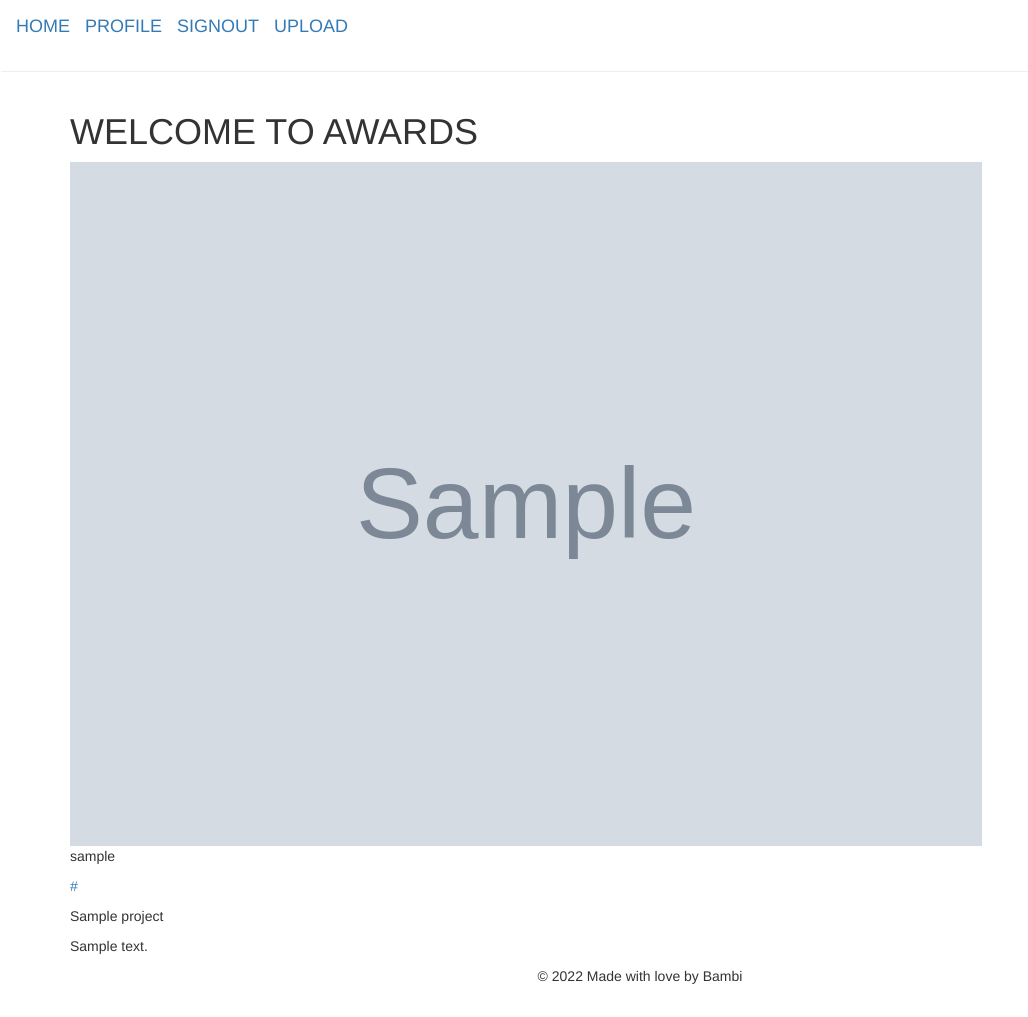
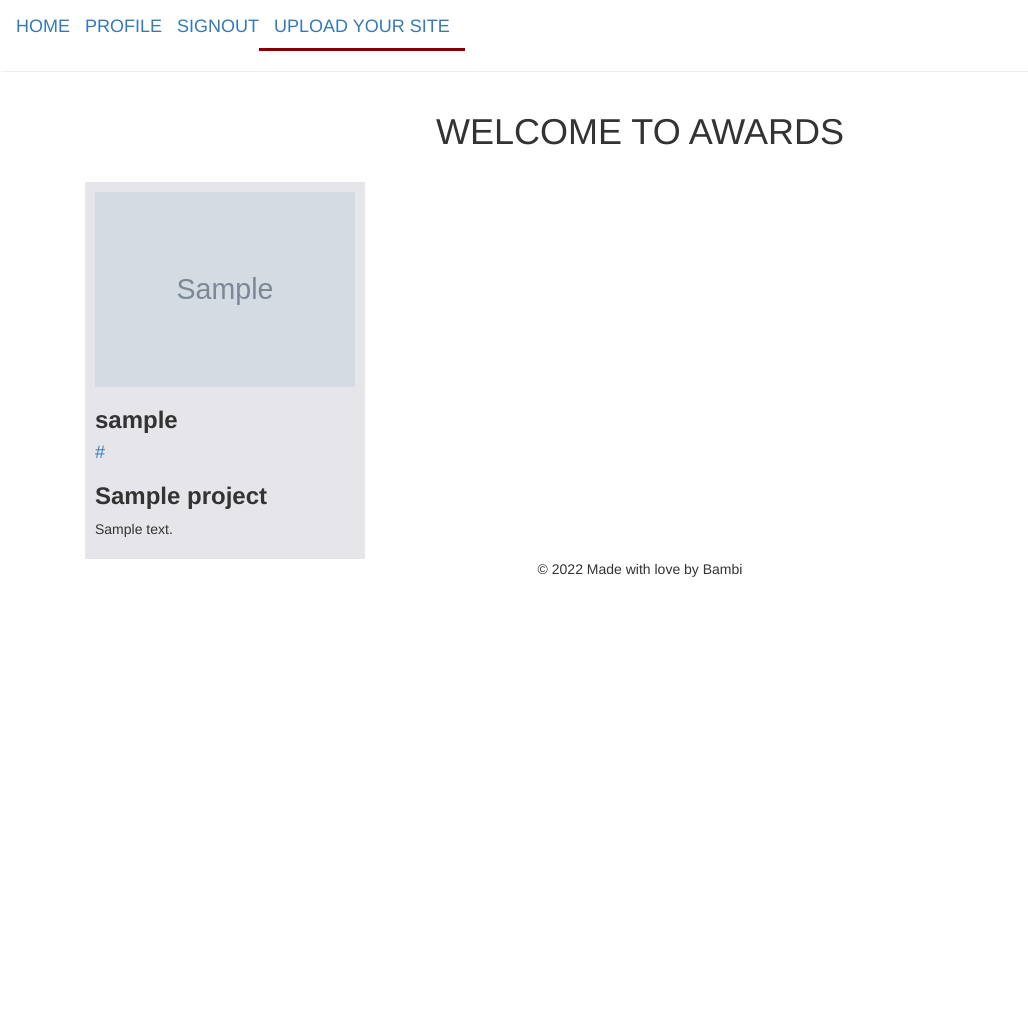
Before and after one commit to Moni-que/AwardsClone, a Django app: page /index in a window 1280 px wide. Shown: the whole page, without its empty margins (0-1028 px from the left). After the commit the page ends 577 px from the top, so only its background shows below. Run offline with Django 4.2, Linux system fonts and the light colour scheme; a user stored in the database is signed in; tables that the repository leaves empty hold one stand-in row (values such as "Sample post"); grey boxes marked "Sample" are stand-in pictures; some libraries are stand-ins or nearby versions.

Commit message:
add more styles

```diff
--- a/AwwwardsClone/templates/all_templates/index.html
+++ b/AwwwardsClone/templates/all_templates/index.html
@@ -3,18 +3,22 @@
 {% block content %}
 
     <div class="container">
-        <h1>WELCOME TO AWARDS</h1>
+        <h1 class="text-center" style="padding-bottom: 20px;">WELCOME TO AWARDS</h1>
         {% for project in projects %}
-            {% if project.image %}
-                <img src="{{project.image.url}}" style="width: 80%;" alt="">
-            {% endif %}
-            <p>{{project.user}}</p>
-            <a href=""><p>{{project.project_link}}</p></a>
-            <p>{{project.project_name}}</p>
-            <p>{{project.project_description}}</p>
 
-
-
+        <div class="col-md-4">
+            <div class="card" style="width: 80%;background-color:  #e6e6ea; padding: 10px;">
+                {% if project.image %}
+                    <img src="{{project.image.url}}" style="width: 100%;" alt="">
+                {% endif %}
+                <div class="card-body">
+                    <h3><b>{{project.user}}</b></h3>
+                    <a href="" style="text-decoration: none;"><h4>{{project.project_link}}</h4></a>
+                    <h3><b>{{project.project_name}}</b></h3>
+                    <p>{{project.project_description}}</p>
+                </div>
+            </div>
+        </div>
 
         {% endfor%}
     </div>
--- a/AwwwardsClone/templates/navbar.html
+++ b/AwwwardsClone/templates/navbar.html
@@ -5,7 +5,7 @@
         <a class="navbar-brand" href="{% url 'index' %}">HOME</a>
         <a class="navbar-brand" href="#">PROFILE</a>
         <a class="navbar-brand" href="{% url 'signin' %}">SIGNOUT</a>
-        <a class="navbar-brand" href="{% url 'upload' %}">UPLOAD</a>
+        <a class="navbar-brand" href="{% url 'upload' %}" style="border-bottom: maroon solid;">UPLOAD YOUR SITE</a>
       </div>
       {% endif %}
     </div>
```
Also changed, not shown: media/images/1278110.png (deleted), media/images/1278110_W9fUtXY.png (deleted), media/images/1278110_aSvbqam.png (deleted), media/images/2486286.jpg (deleted), media/images/3239500.jpg (deleted), media/images/Screenshot_from_2022-05-09_05-54-03.png (added), media/images/Screenshot_from_2022-05-09_05-57-56.png (added).
